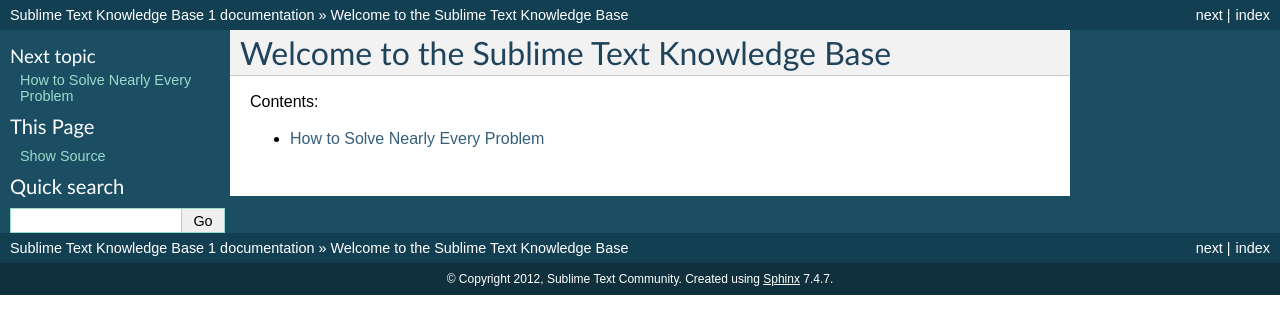
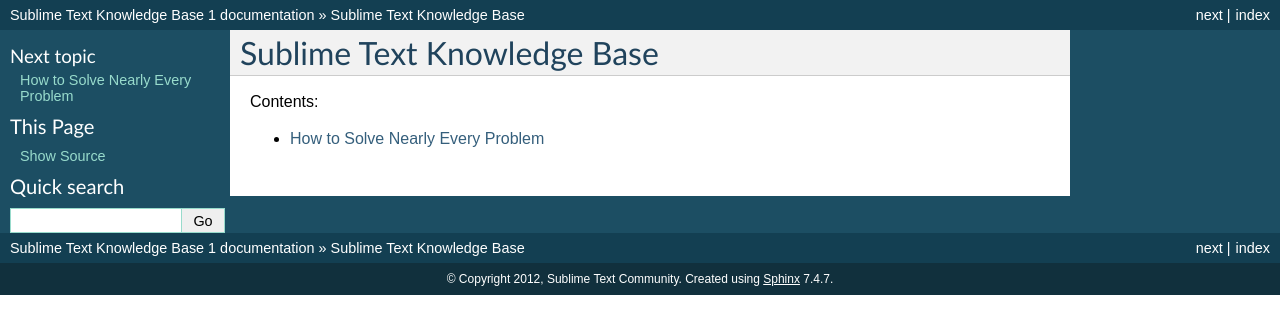
Before and after one commit to SublimeText/KnowledgeBase, a Sphinx documentation site: the page built from source/index.rst, in a window 1280 px wide. Shown: the top 334 px of the page. Built offline with Sphinx 7.4.7, drawn with Linux system fonts in a browser that asks for light colours; some of the changed lines change nothing that is shown.

Commit message:
admin stuff

```diff
--- a/source/conf.py
+++ b/source/conf.py
@@ -213,7 +213,7 @@
 # One entry per manual page. List of tuples
 # (source start file, name, description, authors, manual section).
 man_pages = [
-    ('index', 'sublimetextknowledgebase', u'Sublime Text Knowledge Base Documentation',
+    ('index', 'sublimetextknowledgebase', u'Sublime Text Knowledge Base',
      [u'Sublime Text Community'], 1)
 ]
 
@@ -227,7 +227,7 @@
 # (source start file, target name, title, author,
 #  dir menu entry, description, category)
 texinfo_documents = [
-  ('index', 'SublimeTextKnowledgeBase', u'Sublime Text Knowledge Base Documentation',
+  ('index', 'SublimeTextKnowledgeBase', u'Sublime Text Knowledge Base',
    u'Sublime Text Community', 'SublimeTextKnowledgeBase', 'One line description of project.',
    'Miscellaneous'),
 ]
--- a/source/index.rst
+++ b/source/index.rst
@@ -3,8 +3,8 @@
    You can adapt this file completely to your liking, but it should at least
    contain the root `toctree` directive.
 
-Welcome to the Sublime Text Knowledge Base
-==========================================
+Sublime Text Knowledge Base
+===========================
 
 Contents:
 
```
